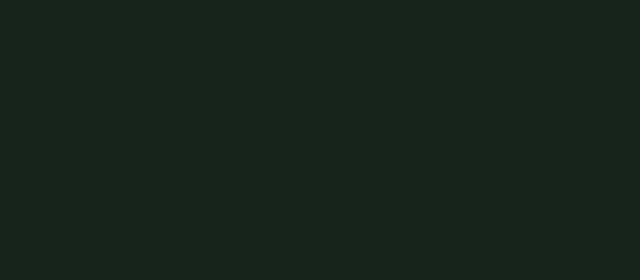
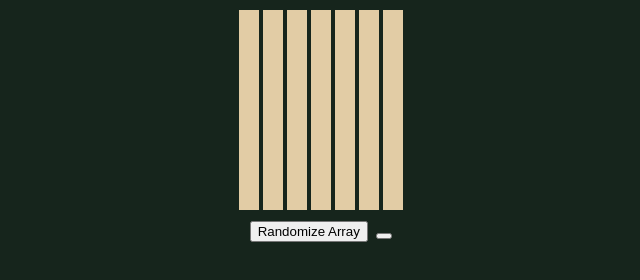
Before and after one commit to uzornakovre/sort-algs-visual, a website built with webpack: page src/index.html in a window 1280 px wide. Shown: the whole page, without its empty margins (319-959 px from the left). Built offline with nearby package versions, Linux system fonts and the light colour scheme.

Commit message:
feat: add markup and styles

```diff
--- /dev/null
+++ b/src/assets/styles/components/bars.scss
@@ -0,0 +1,10 @@
+.bars {
+  display: flex;
+
+  .bar {
+    height: 200px;
+    width: 20px;
+    margin: 0 2px;
+    background-color: rgb(226, 204, 165);
+  }
+}
--- /dev/null
+++ b/src/assets/styles/components/container.scss
@@ -0,0 +1,9 @@
+.container {
+  max-width: 100%;
+  margin: 0 auto;
+  padding: 10px 0px;
+  display: flex;
+  flex-direction: column;
+  align-items: center;
+  justify-content: space-between;
+}
--- a/src/assets/styles/index.scss
+++ b/src/assets/styles/index.scss
@@ -1,4 +1,7 @@
-@import url("../styles/vendor/normalize.css");
+@import url("../styles/vendor/reset.css");
 @import url("../styles/vendor/fonts.css");
 
 @import "../styles/components/page.scss";
+@import "../styles/components/container.scss";
+@import "../styles/components//bars.scss";
+@import "../styles/components/buttons";
--- /dev/null
+++ b/src/assets/styles/vendor/reset.css
@@ -0,0 +1,48 @@
+/* http://meyerweb.com/eric/tools/css/reset/
+   v2.0 | 20110126
+   License: none (public domain)
+*/
+
+html, body, div, span, applet, object, iframe,
+h1, h2, h3, h4, h5, h6, p, blockquote, pre,
+a, abbr, acronym, address, big, cite, code,
+del, dfn, em, img, ins, kbd, q, s, samp,
+small, strike, strong, sub, sup, tt, var,
+b, u, i, center,
+dl, dt, dd, ol, ul, li,
+fieldset, form, label, legend,
+table, caption, tbody, tfoot, thead, tr, th, td,
+article, aside, canvas, details, embed,
+figure, figcaption, footer, header, hgroup,
+menu, nav, output, ruby, section, summary,
+time, mark, audio, video {
+	margin: 0;
+	padding: 0;
+	border: 0;
+	font-size: 100%;
+	font: inherit;
+	vertical-align: baseline;
+}
+/* HTML5 display-role reset for older browsers */
+article, aside, details, figcaption, figure,
+footer, header, hgroup, menu, nav, section {
+	display: block;
+}
+body {
+	line-height: 1;
+}
+ol, ul {
+	list-style: none;
+}
+blockquote, q {
+	quotes: none;
+}
+blockquote:before, blockquote:after,
+q:before, q:after {
+	content: '';
+	content: none;
+}
+table {
+	border-collapse: collapse;
+	border-spacing: 0;
+}
--- a/src/index.html
+++ b/src/index.html
@@ -11,6 +11,20 @@
     <title>Алгоритмы сортировки</title>
   </head>
   <body class="page">
-    <main class="content"></main>
+    <div class="container">
+      <div class="bars">
+        <div class="bar"></div>
+        <div class="bar"></div>
+        <div class="bar"></div>
+        <div class="bar"></div>
+        <div class="bar"></div>
+        <div class="bar"></div>
+        <div class="bar"></div>
+      </div>
+      <div class="buttons">
+        <button class="button" id="randomize_array_btn">Randomize Array</button>
+        <button class="button" id="sort_btn"></button>
+      </div>
+    </div>
   </body>
 </html>
```
Also changed, not shown: src/assets/styles/components/buttons.scss (added), src/assets/styles/vendor/normalize.css (deleted).
